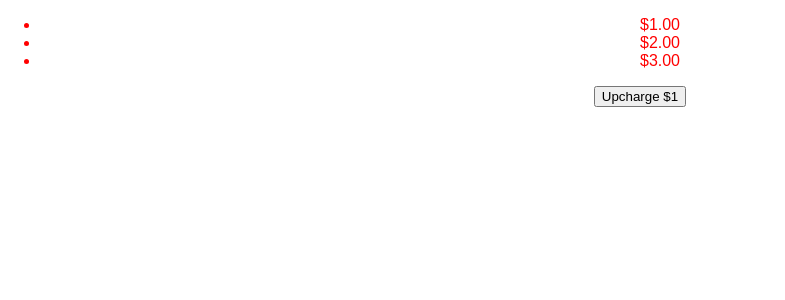
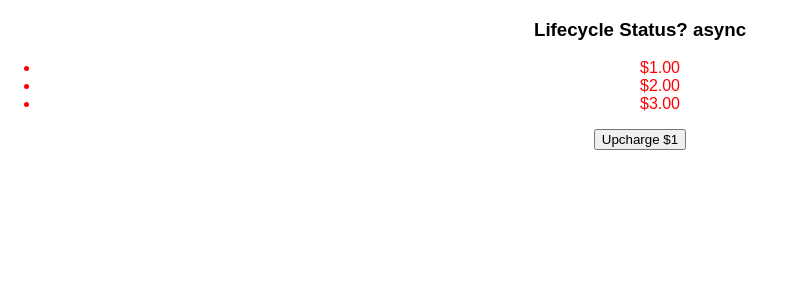
Before and after one commit to kennyinthirathclq/how-do-react-good, a React (Create React App) app: page / in a window 1280 px wide. Shown: the top 300 px of the page, without its empty margins (0-785 px from the left). Built offline with nearby package versions, Linux system fonts and the light colour scheme.

Commit message:
Added lifecycle example

```diff
--- a/src/components/ui/List/List.js
+++ b/src/components/ui/List/List.js
@@ -8,10 +8,19 @@ export default class List extends Component {
     super(props)
 
     this.state = {
-      'prices' : [1,2,3]
+      'prices' : [1,2,3],
+      'status' : 'unmounted'
     }
 
     this.upcharge = this.upcharge.bind(this)
+  }
+
+  componentWillMount() {
+    setTimeout(() => this.setState({status:'async'}), 3000)
+  }
+
+  componentDidMount() {
+    this.setState({status:'mounted'})
   }
 
   upcharge() {
@@ -21,10 +30,11 @@ export default class List extends Component {
   render() {
     return (
       <div>
+        <h3>Lifecycle Status? {this.state.status} </h3>
         <ul className='List'>
           {this.state.prices.map((val, ind) => <li>${`${val.toFixed(2)}`}</li>)}
         </ul>
-        <button onClick={this.upcharge}>Upcharge $1 {this.props.test}</button>
+        <button onClick={this.upcharge}>Upcharge $1</button>
       </div>
     );
   }
```
Also changed, not shown: 1 other file (tests, documents, lock files or other folders).
